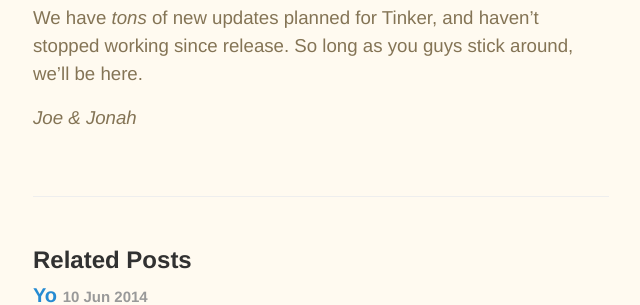
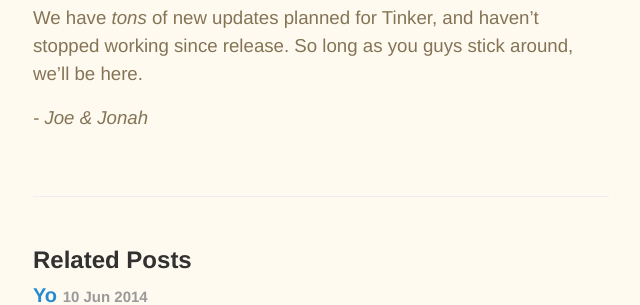
Before and after one commit to bio-ks/leef.github.io, a Jekyll site: the page built from _posts/2014-07-18-release-anticipate-progress.md, in a window 1280 px wide. Shown: the part 833-1138 px from the top of the page, without its empty margins (319-959 px from the left). Built offline with Jekyll 4.4.1, drawn with Linux system fonts in a browser that asks for light colours; some web fonts are replaced; Markdown is read by kramdown in place of the engine named in the settings.

```diff
--- a/_posts/2014-07-18-release-anticipate-progress.md
+++ b/_posts/2014-07-18-release-anticipate-progress.md
@@ -16,4 +16,4 @@ Seriously though, you guys are amazing. Tinker peaked at #3 in 'Top Paid Product
 
 We have _tons_ of new updates planned for Tinker, and haven't stopped working since release. So long as you guys stick around, we'll be here.
 
-_Joe & Jonah_
+_- Joe & Jonah_
```
